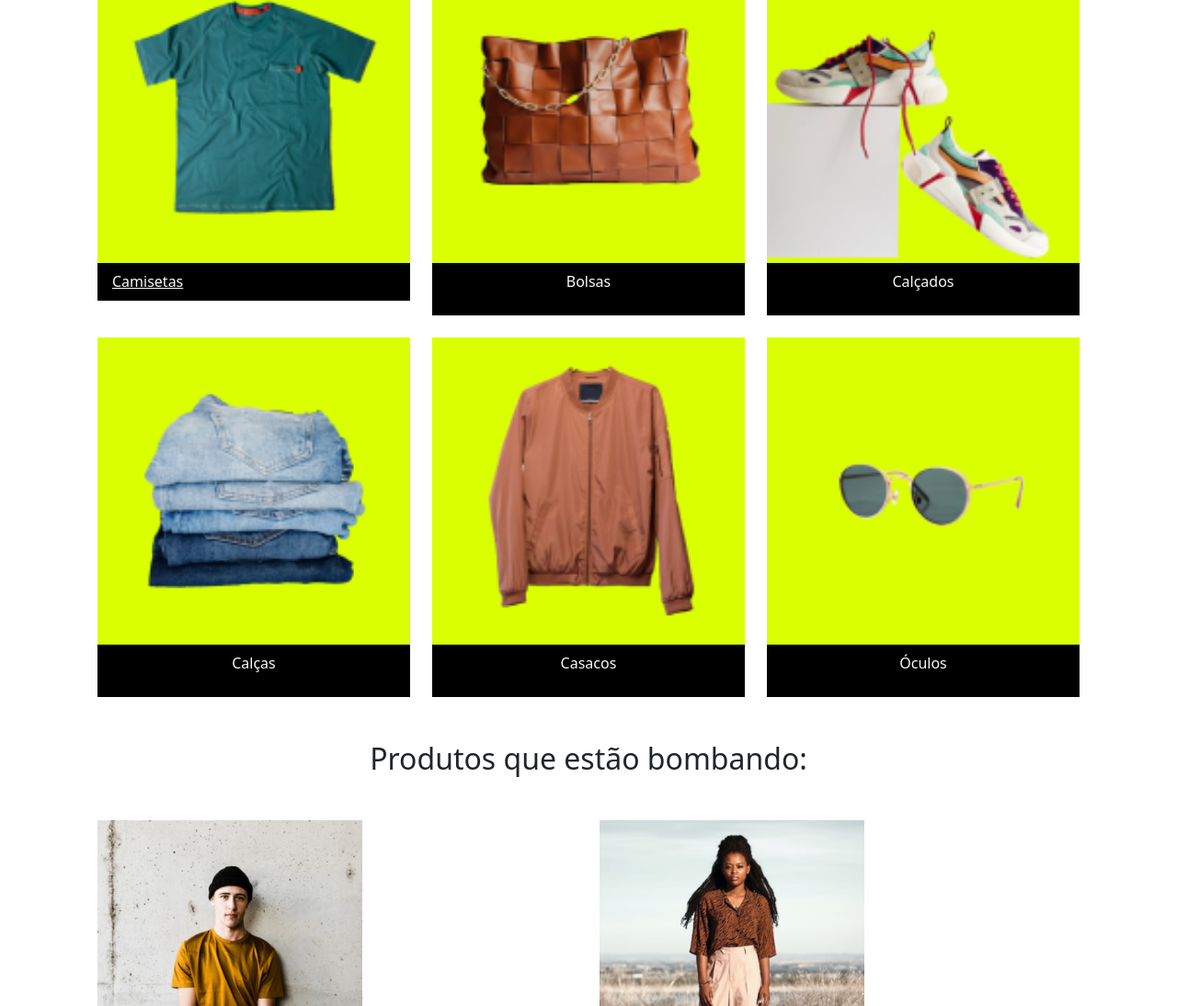
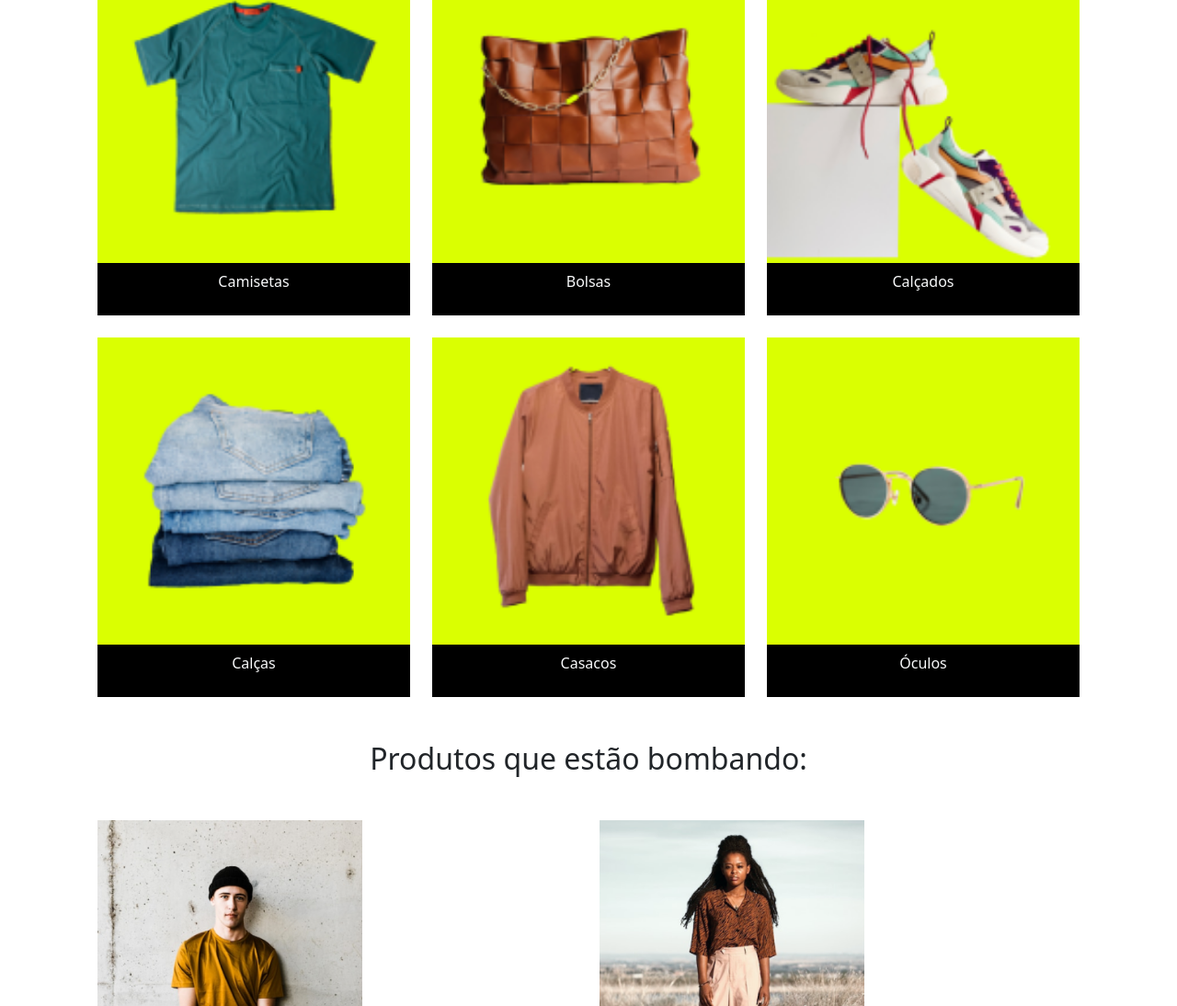
Before and after one commit to derlancruz/meteora-bootstrap, a plain HTML site: page index.html in a window 1280 px wide. Shown: the part 609-1703 px from the top of the page at 92% size. Drawn offline with nearby package versions, Linux system fonts and the light colour scheme.

Commit message:
voltando a verão anterior

```diff
--- a/index.html
+++ b/index.html
@@ -211,7 +211,7 @@
             />
 
             <div class="card-header bg-black text-bg-dark">
-              <a class="text-center text-light fundo-categoria">Camisetas</a>
+              <p class="text-center text-light fundo-categoria">Camisetas</p>
             </div>
           </div>
         </div>
```
